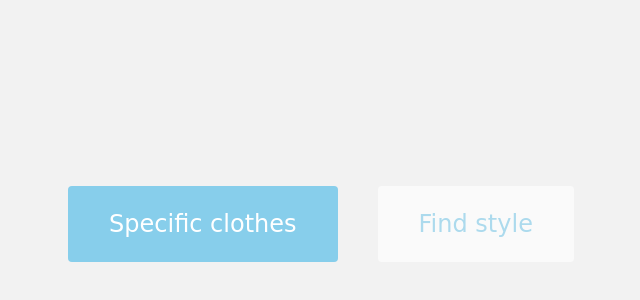
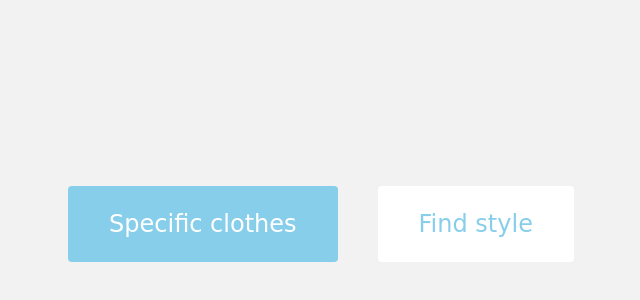
Before and after one commit to JacksonYang0315/Durhack2023, a plain HTML site: page index2 .html in a window 1280 px wide. Shown: the part 176-476 px from the top of the page, 319-959 px from the left. Drawn offline with nearby package versions, Linux system fonts and the light colour scheme.

Commit message:
Update index2 .html

```diff
--- a/index2 .html
+++ b/index2 .html
@@ -51,7 +51,7 @@
         <button type="button" class="btn btn-light-blue btn-super-lg">Specific clothes</button>
       </div>
       <div class="button-container">
-        <button type="button" class="btn btn-light-yellow btn-super-lg disabled">Find style</button>
+        <button type="button" class="btn btn-light-yellow btn-super-lg">Find style</button>
       </div>
     </div>
 
```
